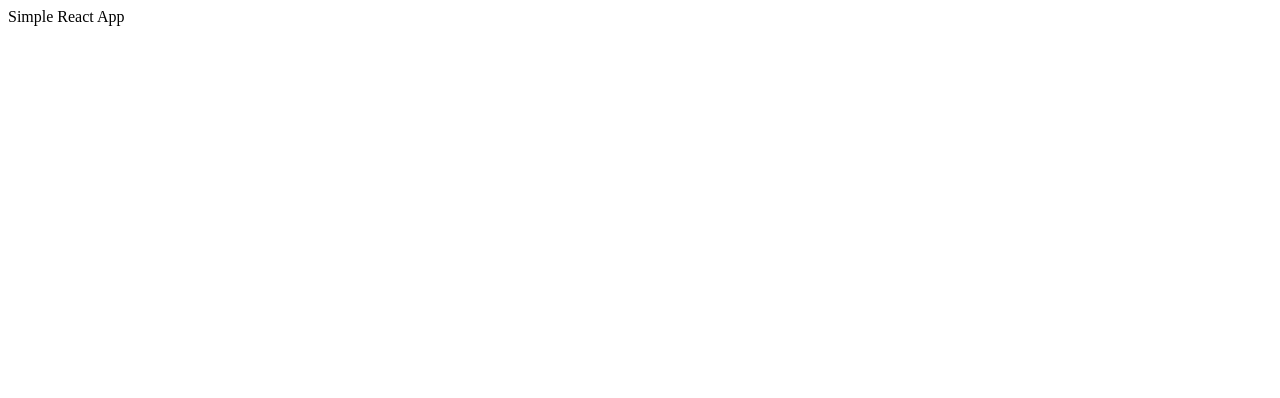
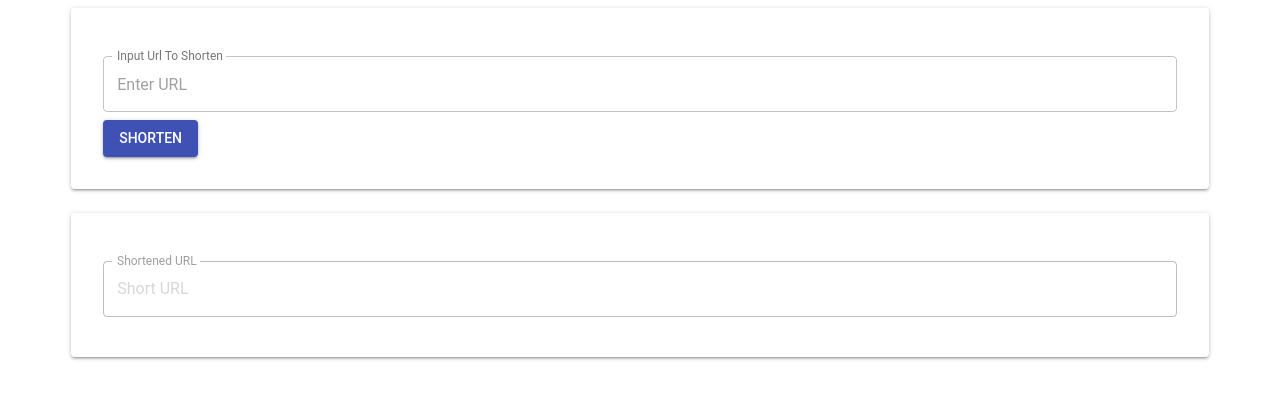
Before and after one commit to Chestirito/URL-Shortener, a React (Create React App) app in the folder client/: page / in a window 1280 px wide. Shown: the top 398 px of the page. Built offline with nearby package versions, Linux system fonts and the light colour scheme.

Commit message:
setup initial layout

```diff
--- a/client/package.json
+++ b/client/package.json
@@ -3,9 +3,11 @@
   "version": "0.1.0",
   "private": true,
   "dependencies": {
+    "@material-ui/core": "^3.9.2",
     "axios": "^0.18.0",
     "react": "^16.8.4",
     "react-dom": "^16.8.4",
+    "react-router-dom": "^5.0.0",
     "react-scripts": "2.1.8"
   },
   "scripts": {
--- /dev/null
+++ b/client/src/API/api.js
@@ -0,0 +1,5 @@
+import axios from "axios";
+
+export default {
+
+}
--- a/client/src/App.js
+++ b/client/src/App.js
@@ -1,13 +1,15 @@
-import React, { Component } from 'react';
-//import logo from './logo.svg';
-//import './App.css';
+import React from "react";
+import { BrowserRouter as Router, Route, Switch } from "react-router-dom";
+import Main from "./pages/Main";
 
-class App extends Component {
-  render() {
-    return (
-      <div>Simple React App</div>
-    );
-  }
-}
+const App = () => (
+  <Router>
+    <div>
+      <Switch>
+        <Route exact path="/" component={Main} />
+      </Switch>
+    </div>
+  </Router>
+);
 
 export default App;
--- /dev/null
+++ b/client/src/pages/Main/index.js
@@ -0,0 +1 @@
+export {default} from "./main.js";
--- /dev/null
+++ b/client/src/pages/Main/main.css
@@ -0,0 +1,10 @@
+.wrapper{
+    width: 90%;
+    margin: 0 auto;
+}
+.inputField{
+    margin: 50px;
+}
+.inputBox{
+    padding: 2em;
+}
--- /dev/null
+++ b/client/src/pages/Main/main.js
@@ -0,0 +1,77 @@
+import React, { Component } from "react";
+import {Grid, Paper, TextField, Button} from '@material-ui/core';
+//import CssBaseline from '@material-ui/core/CssBaseline';
+import "./main.css";
+
+class Main extends Component{
+
+    state ={
+        inputUrl: ''
+    }
+
+    handleChange = inputUrl => event => {
+        this.setState({ [inputUrl]: event.target.value });
+    };
+
+    handleSubmit = () =>{
+        const userInput = {
+            originalUrl: this.state.inputUrl
+          };
+        console.log(userInput);
+    }
+
+    render(){
+        return(
+            <div className='wrapper'>
+                <Grid container spacing={24}>
+                    <Grid item xs={12} md={12}>
+                        <Paper className="inputBox">
+                            <TextField
+                                id="input-url"
+                                label="Input Url To Shorten"
+                                placeholder="Enter URL"
+                                className="inputField"
+                                value={this.state.inputUrl}
+                                onChange={this.handleChange('inputUrl')}
+                                margin="normal"
+                                InputLabelProps={{
+                                    shrink: true,
+                                }}
+                                fullWidth
+                                variant="outlined"
+                            />
+                            <Button
+                                variant="contained"
+                                color="primary"
+                                className="submitBtn"
+                                onClick={this.handleSubmit}
+                            >
+                                Shorten
+                            </Button>
+                        </Paper>
+                    </Grid>
+                    <Grid item xs={12}>
+                        <Paper className="inputBox">
+                            <TextField
+                                id="input-url"
+                                label="Shortened URL"
+                                placeholder="Short URL"
+                                className="inputField"
+                                margin="normal"
+                                disabled={true}
+                                InputLabelProps={{
+                                    shrink: true,
+                                }}
+                                fullWidth
+                                variant="outlined"
+                            />
+                        </Paper>
+                    </Grid>
+                </Grid>
+            </div>
+
+        );
+    }
+}
+
+export default Main;
```
Also changed, not shown: client/src/components/linkBox/linkBox.js (added, +27 -0 lines), 1 other file (tests, documents, lock files or other folders).
